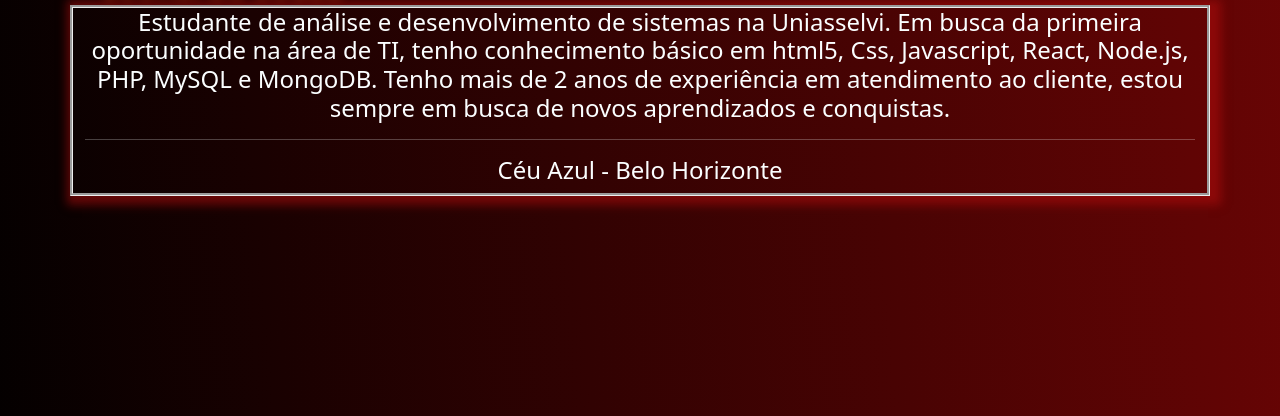
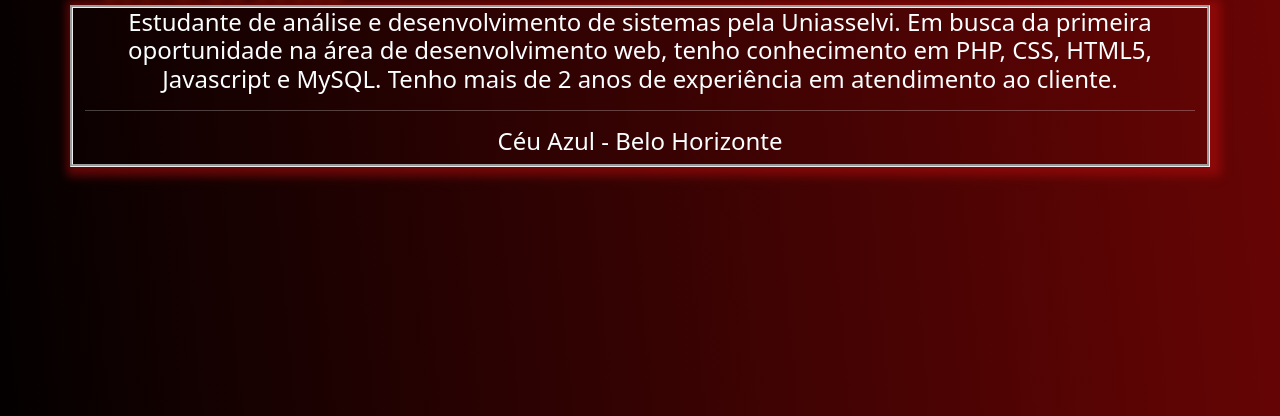
Before and after one commit to Leonardu76/CurriculoNew, a plain HTML site: page index.html in a window 1280 px wide. Shown: the part 384-800 px from the top of the page. Drawn offline with nearby package versions, Linux system fonts and the light colour scheme.

Commit message:
Update index.html

```diff
--- a/index.html
+++ b/index.html
@@ -48,11 +48,9 @@
     </div>
     <div class="container" id="sobre">
         <div class="col-sm-12 col-xs-12">
-            <h4>Estudante de análise e desenvolvimento de sistemas na Uniasselvi.
-                Em busca da primeira oportunidade na área de TI,
-                tenho conhecimento básico em html5, Css, Javascript, React, Node.js, PHP, MySQL e MongoDB.
-                Tenho mais de 2 anos de experiência em atendimento ao cliente, estou sempre em busca de novos
-                aprendizados e conquistas.
+            <h4>Estudante de análise e desenvolvimento de sistemas pela Uniasselvi.
+                Em busca da primeira oportunidade na área de desenvolvimento web, tenho conhecimento em PHP, CSS, HTML5, Javascript e MySQL.
+                Tenho mais de 2 anos de experiência em atendimento ao cliente.
                 <hr>Céu Azul - Belo Horizonte
             </h4>
         </div>
```
